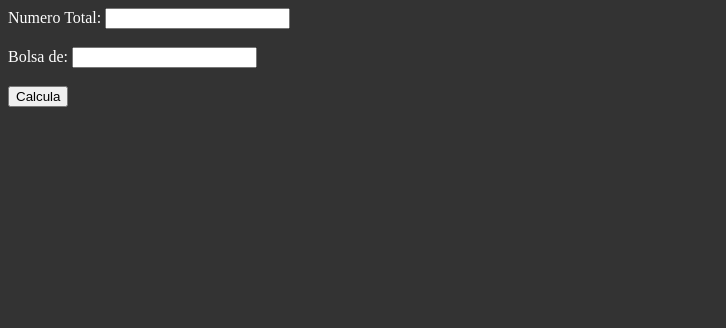
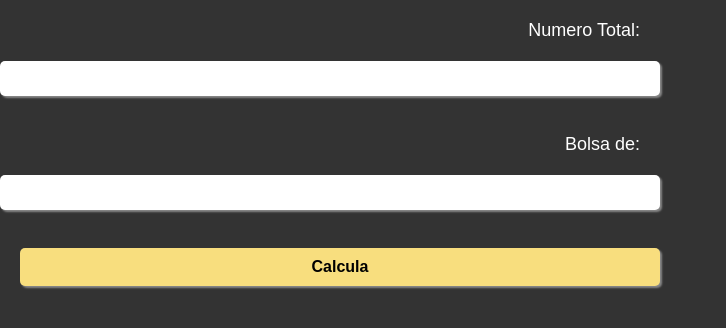
Before and after one commit to Jukanvi/WebAlicia, a plain HTML site: page index.html in a window 1280 px wide. Shown: the whole page, without its empty margins (0-726 px from the left). Drawn offline with Linux system fonts and the light colour scheme.

Commit message:
Responsive

```diff
--- a/index.html
+++ b/index.html
@@ -2,19 +2,61 @@
 <html>
   <head>
     <meta charset="UTF-8">
+	  <meta name="viewport" content="width=device-width, initial-scale=1.0">
     <title>Calculadora Packs</title>
     <style>
         body {
           background-color: #333333;
           color: white;
+          margin: 0;
+          padding: 0;
+          font-family: Arial, sans-serif;
         }
         p{
             color: greenyellow;
             font-weight: bold;
             font-size: 20px;
+            margin: 20px 0;
         }
         button{
             color: black;
+            display: block;
+            margin: 20px auto;
+            padding: 10px 20px;
+            border-radius: 5px;
+            background-color: #F8DE7E;
+            cursor: pointer;
+            font-weight: bold;
+            font-size: 16px;
+            border: none;
+            box-shadow: 2px 2px 2px #888888;
+        }
+        label {
+            display: block;
+            margin: 20px 0;
+            font-size: 18px;
+        }
+        input[type="text"] {
+            width: 100%;
+            padding: 10px;
+            border-radius: 5px;
+            border: none;
+            box-shadow: 2px 2px 2px #888888;
+        }
+        @media (min-width: 768px) {
+            /* For screens larger than 768px wide */
+            label, input[type="text"], button {
+                width: 50%;
+                display: inline-block;
+                vertical-align: middle;
+            }
+            label {
+                text-align: right;
+                padding-right: 20px;
+            }
+            button {
+                margin: 20px 0 0 20px;
+            }
         }
       </style>
   </head>
```
